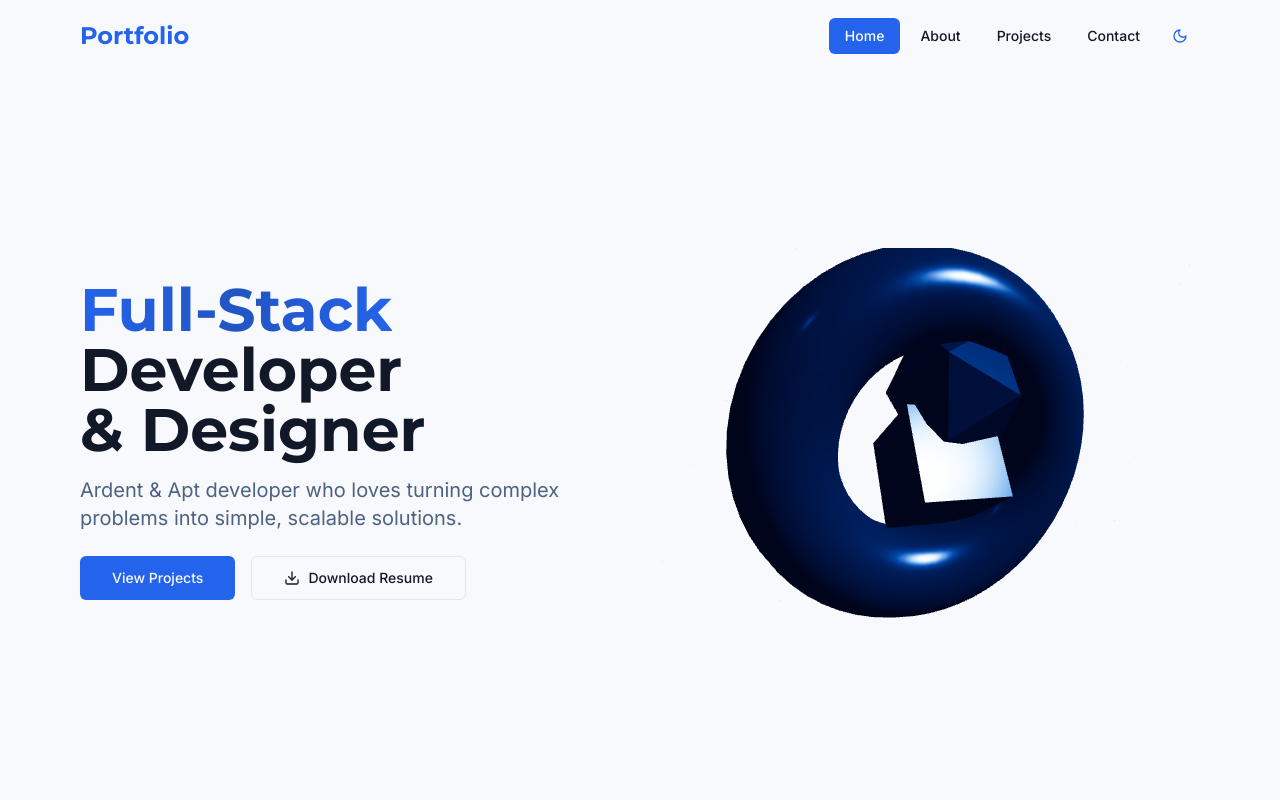
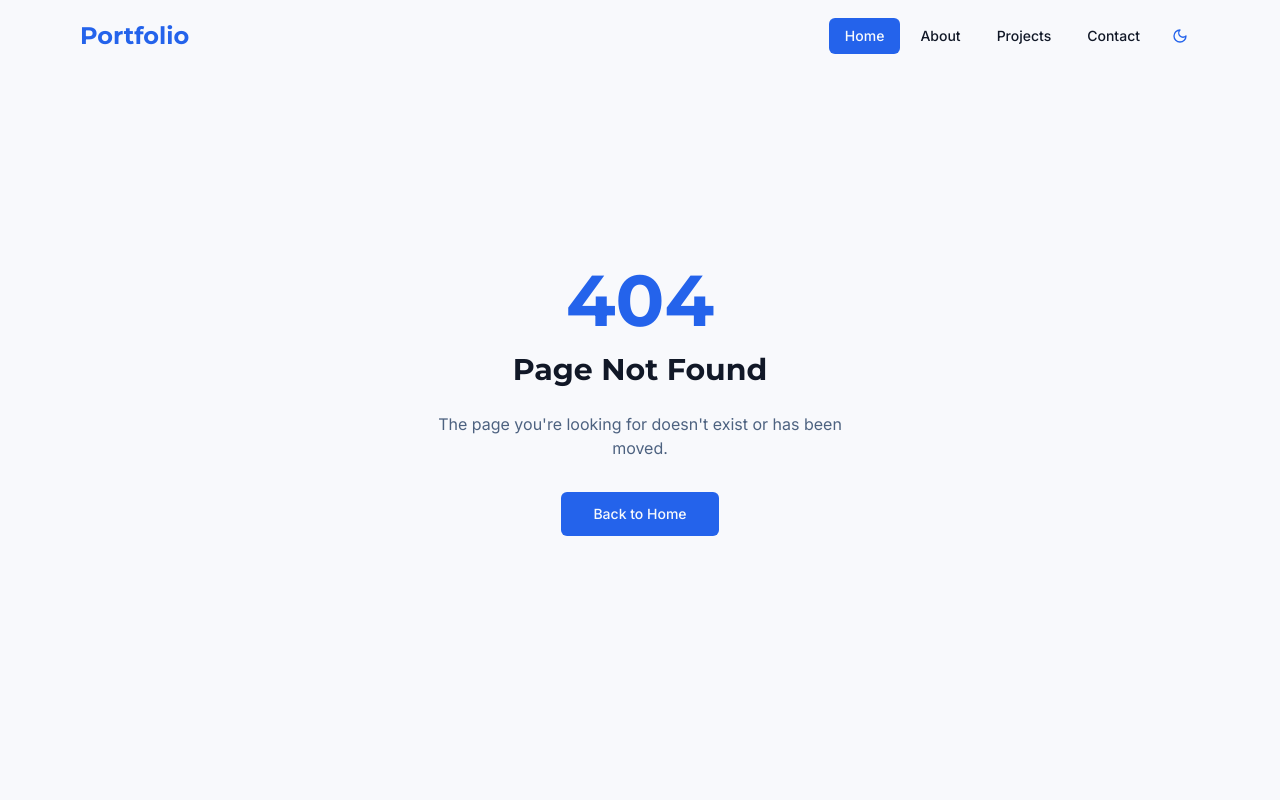
Before and after one commit to Nilank/portfolio, a React (Vite) app: page / in a window 1280 px wide. Shown: the top 800 px of the page. Built offline with nearby package versions, Linux system fonts and the light colour scheme.

Commit message:
Update path

```diff
--- a/src/App.jsx
+++ b/src/App.jsx
@@ -24,7 +24,7 @@
         <NavBar />
         <PageTransition>
           <Routes>
-            <Route path="/" element={<Index />} />
+            <Route path="/portfolio" element={<Index />} />
             <Route path="/about" element={<About />} />
             <Route path="/projects" element={<Projects />} />
             <Route path="/contact" element={<Contact />} />
```
